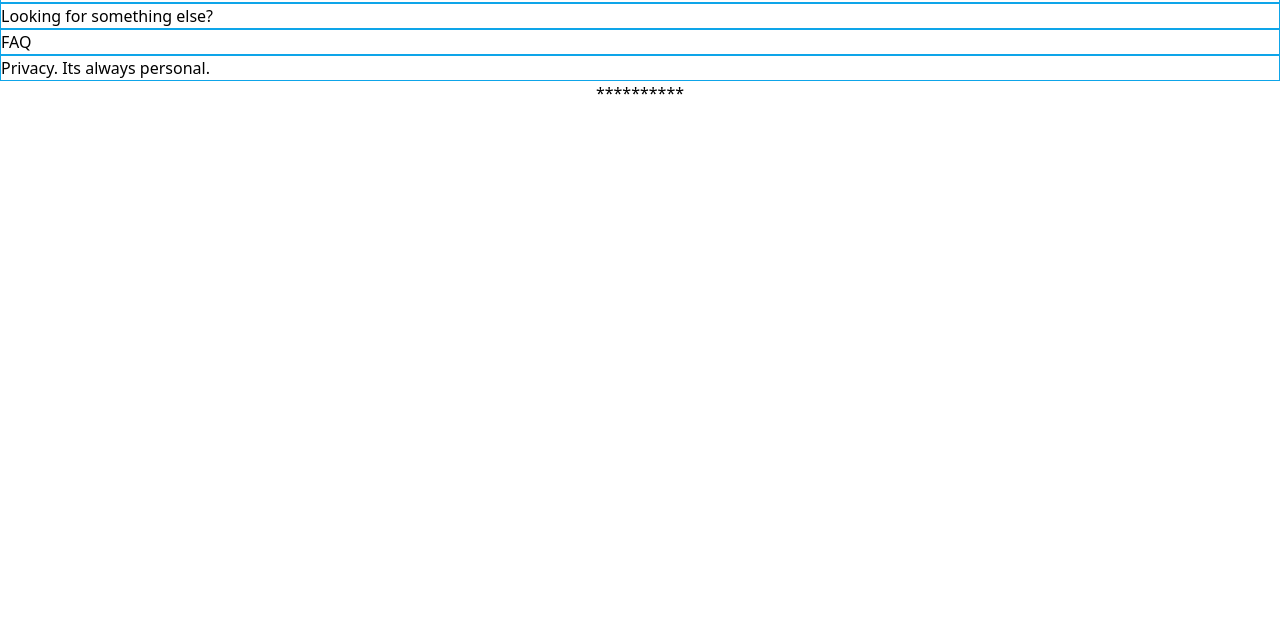
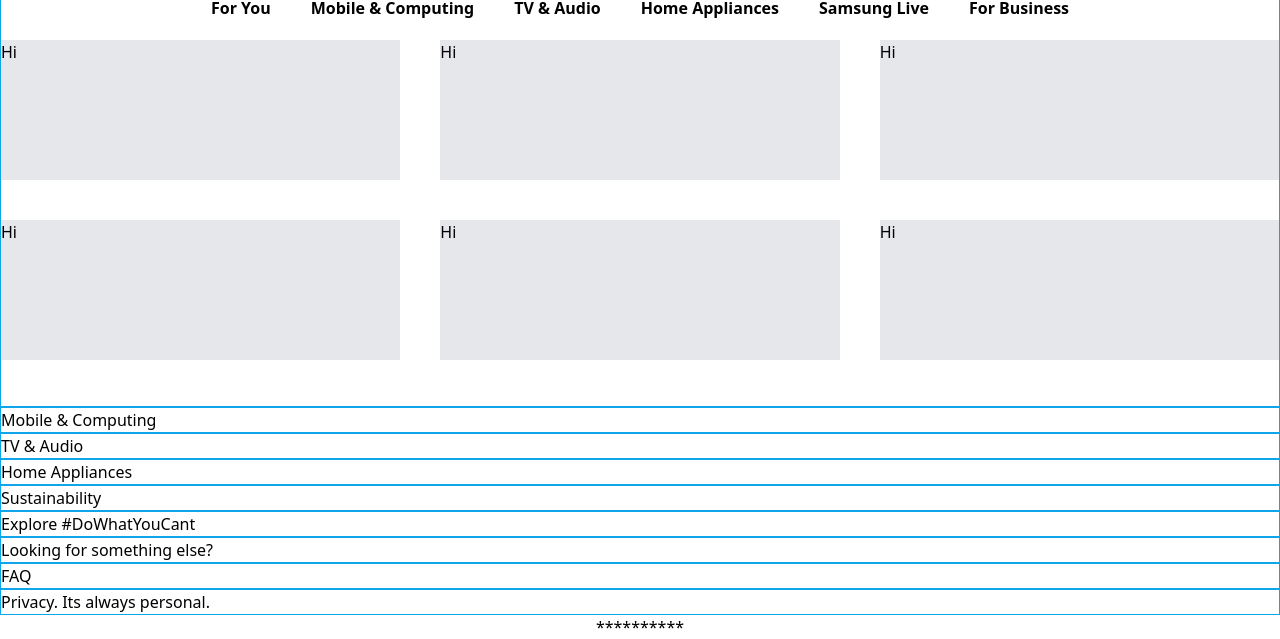
Before and after one commit to selaxyz/samsung-web-clone, a plain HTML site: page index.html in a window 1280 px wide. Shown: the part 323-962 px from the top of the page. Before the commit the page ends 800 px from the top, so only its background shows below. Drawn offline with nearby package versions, Linux system fonts and the light colour scheme.

Commit message:
feature_issue2: build html structure

```diff
--- a/index.html
+++ b/index.html
@@ -15,9 +15,32 @@
     <a class="underline" href="./pages/login/index.html">CLICK HERE: Login & Signup</a>
     <p>Note: The value of the href above contain the path to the target screen, Please don't change it!</p>
     <p>**********</p>
+    <navbar-component></navbar-component>
     <section class="max-w-screen-2xl w-screen border border-sky-500">
         Hero Section</section>
-    <section class="max-w-screen-2xl w-screen border border-sky-500">Shop all latest offers and innovations</section>
+    <section class="max-w-screen-2xl w-screen border border-sky-500 h-[60vh]">
+        <div class="text-5xl flex justify-center font-[600]"><h1>Shop all latest offers and innovations</h1></div>
+        <div class="nav">
+            <div class="container flex justify-center space-x-10 mt-5 font-bold">
+                <button>For You</button>
+                <button>Mobile & Computing</button>
+                <button>TV & Audio</button>
+                <button>Home Appliances</button>
+                <button>Samsung Live</button>
+                <button>For Business</button>
+            </div>
+        </div>
+        <div class="items-container">
+            <div class="items grid grid-cols-3 gap-10 h-80 mt-5">
+                <div class="item bg-gray-200 ">Hi</div>
+                <div class="item bg-gray-200">Hi</div>
+                <div class="item bg-gray-200">Hi</div>
+                <div class="item bg-gray-200">Hi</div>
+                <div class="item bg-gray-200">Hi</div>
+                <div class="item bg-gray-200">Hi</div>
+            </div>
+        </div>
+    </section>
     <section class="max-w-screen-2xl w-screen border border-sky-500">Mobile & Computing</section>
     <section class="max-w-screen-2xl w-screen border border-sky-500">TV & Audio</section>
     <section class="max-w-screen-2xl w-screen border border-sky-500">Home Appliances</section>
```
